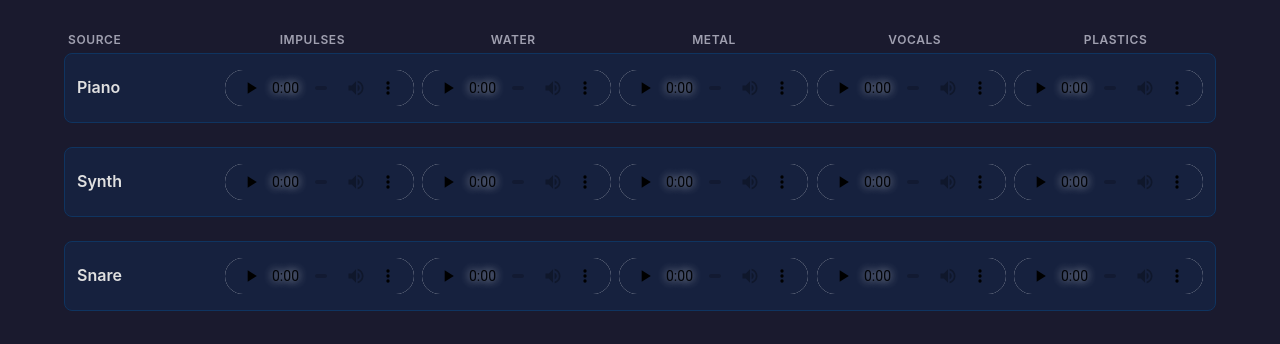
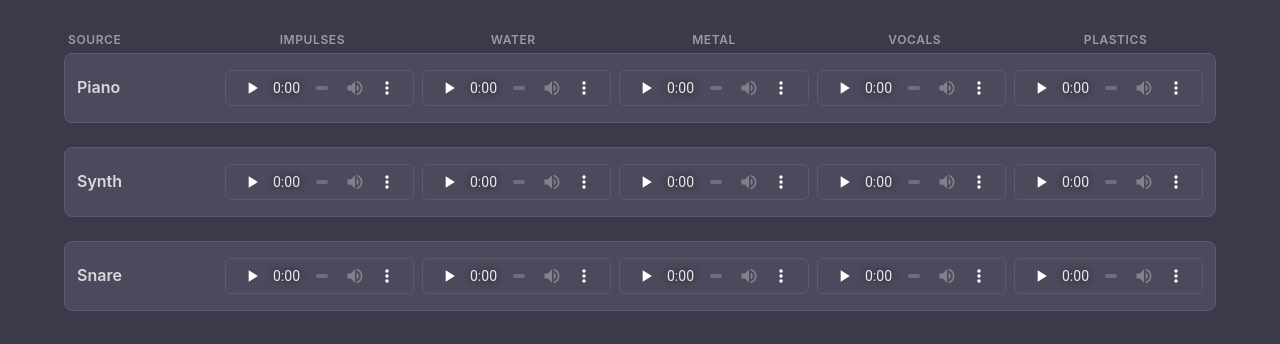
Before and after one commit to concatenationdrivenconvolution/concatenation-driven-convolution, a plain HTML site: page docs/index.html in a window 1280 px wide. Shown: the part 222-566 px from the top of the page. Drawn offline with Linux system fonts and the light colour scheme.

Commit message:
Add files via upload

```diff
--- a/docs/index.html
+++ b/docs/index.html
@@ -6,13 +6,13 @@
     <title>CDC Framework — Audio Examples</title>
     <style>
         :root {
-            --bg: #1a1a2e;
-            --surface: #16213e;
-            --border: #0f3460;
-            --text: #e0e0e0;
-            --text-muted: #a0a0b0;
-            --accent: #e94560;
-            --accent-dim: #533a7d;
+            --bg: #3a3a4a;
+            --surface: #4a4a5c;
+            --border: #5a5a6c;
+            --text: #d8d8dc;
+            --text-muted: #9a9aaa;
+            --accent: #e07088;
+            --accent-dim: #8a6a80;
         }
 
         * { margin: 0; padding: 0; box-sizing: border-box; }
@@ -98,11 +98,17 @@
         audio {
             width: 100%;
             height: 36px;
+            border: 1px solid var(--border);
+            border-radius: 6px;
         }
 
-        /* Slim down audio controls for dark theme */
+        audio::-webkit-media-controls-enclosure {
+            background: var(--surface);
+        }
+
         audio::-webkit-media-controls-panel {
-            background: var(--surface);
+            filter: invert(1);
+            background: transparent;
         }
 
         .back-link {
```
